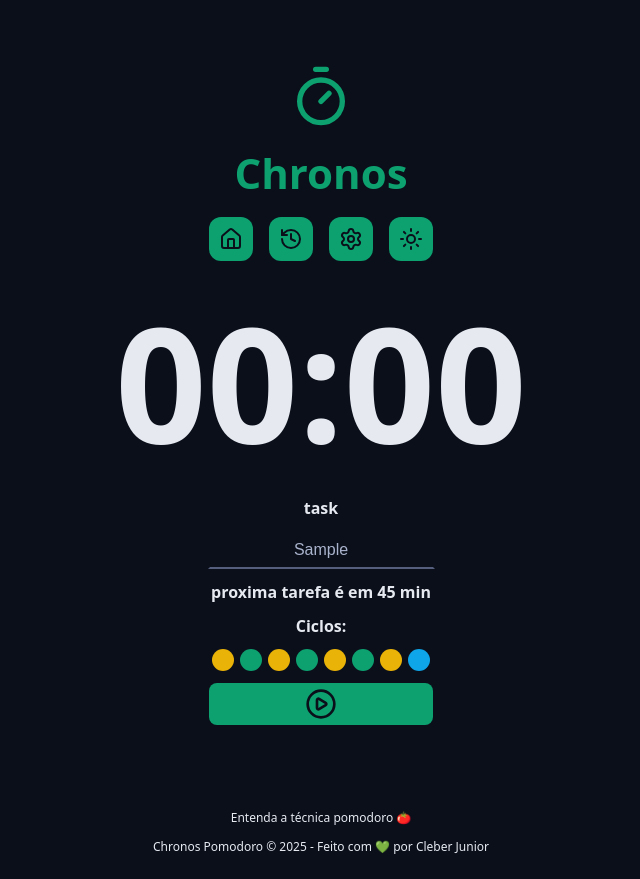
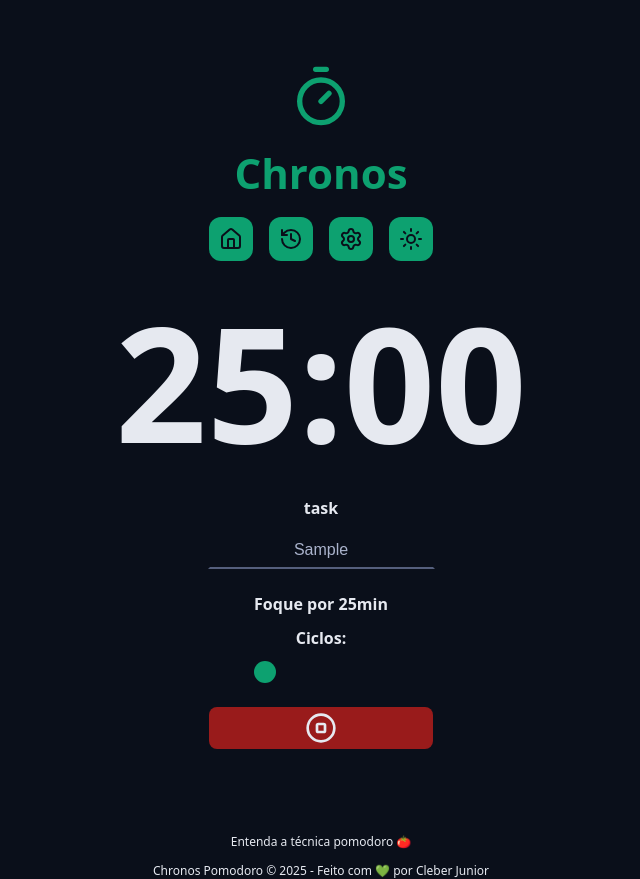
Before and after one commit to CleberJr9/chronos, a React (Vite) app: page / in a window 1280 px wide. Both pictures are taken after typing "Sample" into the empty fields and a click on the button "Iniciar nova tarefa". Shown: the whole page, without its empty margins (319-959 px from the left). Before the commit the page ends 855 px from the top, so only its background shows below. Built offline with nearby package versions, Linux system fonts and the light colour scheme.

Commit message:
State para reducer e atualizações das funcoes do reducer

```diff
--- a/src/components/CountDown/index.tsx
+++ b/src/components/CountDown/index.tsx
@@ -1,10 +1,14 @@
+
 
 
 import style from "./style.module.css";
+import { useTaskContext } from "../../contexts/TaskContext/useTaskContext";
 
 export const CountDown = () => {
 
+  const {state} = useTaskContext();
+
   return (
-    <div className={style.Cointainer}>00:00</div>
+    <div className={style.Cointainer}>{state.formattedSecondsRemaining}</div>
   );
 };
--- a/src/components/Cycles/index.tsx
+++ b/src/components/Cycles/index.tsx
@@ -1,23 +1,38 @@
 import style from "./style.module.css";
+import { useTaskContext } from "../../contexts/TaskContext/useTaskContext";
+import { getNextCycle } from "../../utils/getNextCycle";
+import { getNextCycleType } from "../../utils/getNextCycleType";
 
 export const Cycles = () => {
+  const descriptionCycle = {
+    workTime: "Foco",
+    ShortBreakTime: "descanso curto",
+    LongBreakTime: "descanso longo",
+  };
+
+  const { state } = useTaskContext();
+  const cycleSteps = Array.from({ length: state.currentCycle });
   return (
     <>
       <div className={style.cycles}>
         <span>Ciclos:</span>
-        <div className="Dots">
+
           <div className={style.Dots}>
-            <span className={`${style.Dot} ${style.workTime}`}></span>
-            <span className={`${style.Dot} ${style.shortBreakTime}`}></span>
-            <span className={`${style.Dot} ${style.workTime}`}></span>
-            <span className={`${style.Dot} ${style.shortBreakTime}`}></span>
-            <span className={`${style.Dot} ${style.workTime}`}></span>
-            <span className={`${style.Dot} ${style.shortBreakTime}`}></span>
-            <span className={`${style.Dot} ${style.workTime}`}></span>
-            <span className={`${style.Dot} ${style.longBreakTime}`}></span>
+            {cycleSteps.map((_, index) => {
+              const nextCycle = getNextCycle(index);
+              const newNextCycleType = getNextCycleType(nextCycle);
+              return (
+                <span
+                key={`${nextCycle}-${newNextCycleType}`}
+                title="indicador de ciclo"
+                  aria-label={`Indicador de ${descriptionCycle[newNextCycleType]}`}
+                  className={`${style.Dot} ${style[newNextCycleType]}`}
+                ></span>
+              );
+            })}
           </div>
         </div>
-      </div>
+
     </>
   );
 };
--- a/src/components/Cycles/style.module.css
+++ b/src/components/Cycles/style.module.css
@@ -15,11 +15,11 @@
   border-radius: 24px;
 }
 .workTime {
-  background-color: var(--warning);
-}
-.shortBreakTime {
   background-color: var(--primary);
 }
-.longBreakTime {
+.ShortBreakTime {
+  background-color: #eab308;
+}
+.LongBreakTime {
   background-color: var(--info);
 }
--- a/src/components/MainForm/index.tsx
+++ b/src/components/MainForm/index.tsx
@@ -2,24 +2,40 @@ import { Defaultbutton } from "../DefaultButton";
 import { Cycles } from "../Cycles";
 import { DefaultInput } from "../DefaultInput";
 import styles from "./style.module.css";
-import { PlayCircleIcon } from "lucide-react";
+import {  PlayCircleIcon, StopCircleIcon } from "lucide-react";
 import { useRef } from "react";
 import type { TaskModel } from "../../models/TaskModel";
 import { useTaskContext } from "../../contexts/TaskContext/useTaskContext";
 import { getNextCycle } from "../../utils/getNextCycle";
 import { getNextCycleType } from "../../utils/getNextCycleType";
-import { formatedSecondsToMinutes } from "../../utils/formatedSecondsToMinutes";
 
+import { TaskActionTypes } from "../../contexts/TaskContext/TaskActions";
 
 export const MainForm = () => {
   const valorInput = useRef<HTMLInputElement>(null);
-  const { state, setState } = useTaskContext();
-  console.log(state.currentCycle, 'valor do current cycle')
+  const { state, dispatch } = useTaskContext();
+  console.log(state.currentCycle, "valor do current cycle");
   // ciclos da proxima tarefa
   const nextCycle = getNextCycle(state.currentCycle);
   const nextTypeCycle = getNextCycleType(nextCycle);
 
+  const tipsForWhenActiveTask = {
+    workTime: <span>Foque por <strong>{state.config.workTime}min</strong> </span>,
+    ShortBreakTime: <span>Descanse por <strong>{state.config.ShortBreakTime}min</strong> </span>,
+    LongBreakTime: <span>Descanso longo</span>,
+  };
 
+  const tipsForNoActiveTask = {
+    workTime: (
+      <span>
+        Próximo ciclo é de <strong>{state.config.workTime}min</strong>
+      </span>
+    ),
+    ShortBreakTime: (
+      <span>Próximo descaso é de <strong>{state.config.ShortBreakTime}min</strong> </span>
+    ),
+    LongBreakTime: <span>Próximo descanso será longo</span>,
+  };
 
   function HandleNewTask(event: React.FormEvent<HTMLFormElement>) {
     event.preventDefault();
@@ -34,7 +50,7 @@ export const MainForm = () => {
     }
 
     const newTask: TaskModel = {
-      // declarando uma variavel do tipo do objeto que estamos criando
+      // declando o objeto de criação
       id: Date.now().toString(),
       name: TaskName,
       startDate: Date.now(),
@@ -43,18 +59,14 @@ export const MainForm = () => {
       duration: state.config[nextTypeCycle],
       type: nextTypeCycle,
     };
-    const secondsRemaining = newTask.duration * 60;
-    setState((prevState) => {
-      return {
-        ...prevState,
-        config: { ...prevState.config },
-        activeTask: newTask,
-        currentCycle: nextCycle, // realizar a crição depois
-        secondsRemaining,
-        formattedSecondsRemaining: formatedSecondsToMinutes(secondsRemaining),
-        tasks: [...prevState.tasks, newTask], // adicionando minha tarefa na lista de tasks sempre que adiciono pego o prev, adicionando o novo
-      };
-    });
+
+    dispatch({type: TaskActionTypes.START_TASK, payload:newTask})
+
+  }
+
+  function HandleStopTask(e: React.MouseEvent<HTMLButtonElement, MouseEvent>) {
+    e.preventDefault();
+   dispatch({type:TaskActionTypes.INTERRUPT_TASK})
   }
   return (
     <>
@@ -67,11 +79,37 @@ export const MainForm = () => {
           disabled={!!state.activeTask}
         />
 
-        <p>proxima tarefa é em 45 min</p>
+        {state.currentCycle > 0 && (
+          <div className={styles.form}>
+            {!!state.activeTask && tipsForWhenActiveTask[state.activeTask.type]}
+      {!state.activeTask && tipsForNoActiveTask[nextTypeCycle]}
+            <Cycles />
+          </div>
+        )}
 
-        <Cycles />
-
-        <Defaultbutton color="green" icon={<PlayCircleIcon />} id="button" />
+        {!state.activeTask && (
+          <Defaultbutton
+            aria-label="Iniciar nova tarefa"
+            title="nova tarefa"
+            type="submit"
+            color="green"
+            icon={<PlayCircleIcon />}
+            id="button"
+            key="button_submit"
+          />
+        )}
+        {!!state.activeTask && (
+          <Defaultbutton
+            onClick={(e) => HandleStopTask(e)}
+            aria-label="Parar tarefa atual"
+            title="interromper"
+            type="button"
+            color="red"
+            icon={<StopCircleIcon />}
+            id="button"
+            key="button_stop"
+          ></Defaultbutton>
+        )}
       </form>
     </>
   );
--- /dev/null
+++ b/src/contexts/TaskContext/TaskActions.ts
@@ -0,0 +1,31 @@
+// useReducer <- hook do React que recebe um reducer e um estado inicial
+// reducer <- função que recebe o estado atual e uma ação, e retorna o novo estado
+// state <- o estado atual
+// action <- a ação disparada, geralmente é um objeto com type e (opcionalmente) payload
+// type <- o tipo da ação, geralmente uma string (pode ser enum, constante, etc)
+// payload <- os dados extras enviados junto com a action, se necessário para atualizar o estado
+
+import { type TaskModel } from "../../models/TaskModel";
+
+export enum TaskActionTypes {
+  START_TASK = "START_TASK",
+  INTERRUPT_TASK = "INTERRUPT_TASK",
+  RESET_STATE = "RESET_STATE",
+}
+
+export type TaskActionsWithPayload = {
+  type: TaskActionTypes.START_TASK;
+  payload: TaskModel;
+};
+
+export type TaskActionsWithoutPayload =
+  | {
+      type: TaskActionTypes.RESET_STATE;
+    }
+  | {
+      type: TaskActionTypes.INTERRUPT_TASK;
+    };
+
+export type TaskActionModel =
+  | TaskActionsWithPayload
+  | TaskActionsWithoutPayload;
--- a/src/contexts/TaskContext/TaskContext.tsx
+++ b/src/contexts/TaskContext/TaskContext.tsx
@@ -1,15 +1,16 @@
 import type { TaskStateModel } from "../../models/TaskStateModel";
 import { initialTaskState } from "./initialTaskState";
 import { createContext } from "react";
+import type { TaskActionModel } from "./TaskActions";
 
 type TaskContextProps = {
   state: TaskStateModel;
-  setState: React.Dispatch<React.SetStateAction<TaskStateModel>>;
+  dispatch: React.Dispatch<TaskActionModel>;
 };
 
  export const initialContextValue = {
   state: initialTaskState,
-  setState: () => {},
+  dispatch: () => {},
 };
 
 export const TaskContext = createContext<TaskContextProps>(initialContextValue);
--- a/src/contexts/TaskContext/TaskContextProvider.tsx
+++ b/src/contexts/TaskContext/TaskContextProvider.tsx
@@ -1,18 +1,20 @@
-import { useEffect, useState } from "react";
+import { useEffect, useReducer } from "react";
 import { initialTaskState } from "./initialTaskState";
 import { TaskContext } from "./TaskContext";
+import { taskReducer } from "./TaskReducer";
 
 type TaskContextProviderProps = {
   children: React.ReactNode;
 };
 export function TaskContextProvider({children}:TaskContextProviderProps){
-  const [state, setState] = useState(initialTaskState);
+  const [state, dispatch ] = useReducer(taskReducer, initialTaskState);
+
   useEffect(()=>{
     console.log(state)
   }
   ,[state]);
   return(
-    <TaskContext.Provider value={{state,setState}}>
+    <TaskContext.Provider value={{state,dispatch}}>
       {children}
     </TaskContext.Provider>
   )
--- /dev/null
+++ b/src/contexts/TaskContext/TaskReducer.ts
@@ -0,0 +1,47 @@
+import type { TaskStateModel } from "../../models/TaskStateModel";
+import { formatedSecondsToMinutes } from "../../utils/formatedSecondsToMinutes";
+import { getNextCycle } from "../../utils/getNextCycle";
+
+import { TaskActionTypes, type TaskActionModel } from "./TaskActions";
+
+export function taskReducer(
+  state: TaskStateModel,
+  action: TaskActionModel
+): TaskStateModel {
+  switch (action.type) {
+    case TaskActionTypes.START_TASK: {
+      const newTask = action.payload;
+      const nextCycle = getNextCycle(state.currentCycle);
+      const secondsRemaining = newTask.duration * 60;
+
+      return {
+        ...state,
+        activeTask: newTask,
+        currentCycle: nextCycle,
+        secondsRemaining,
+        formattedSecondsRemaining: formatedSecondsToMinutes(secondsRemaining),
+        tasks: [...state.tasks, newTask],
+      };
+    }
+    case TaskActionTypes.INTERRUPT_TASK: {
+      return {
+        ...state,
+        activeTask: null,
+        secondsRemaining: 0,
+        formattedSecondsRemaining: "00:00",
+        tasks: state.tasks.map((task) => {
+          if (state.activeTask && state.activeTask.id === task.id) {
+            return { ...task, interruptDate: Date.now() };
+          }
+          return task;
+        }),
+      };
+    }
+    case TaskActionTypes.RESET_STATE: {
+      return state;
+    }
+  }
+
+  // Sempre deve retornar o estado
+  return state;
+}
--- a/tsconfig.app.json
+++ b/tsconfig.app.json
@@ -19,7 +19,7 @@
     "strict": true,
     "noUnusedLocals": true,
     "noUnusedParameters": true,
-    "erasableSyntaxOnly": true,
+    "erasableSyntaxOnly": false,
     "noFallthroughCasesInSwitch": true,
     "noUncheckedSideEffectImports": true
   },
```
Also changed, not shown: tsconfig.json (+21 -2 lines), src/components/MainForm/style.module.css (line endings or trailing spaces).
